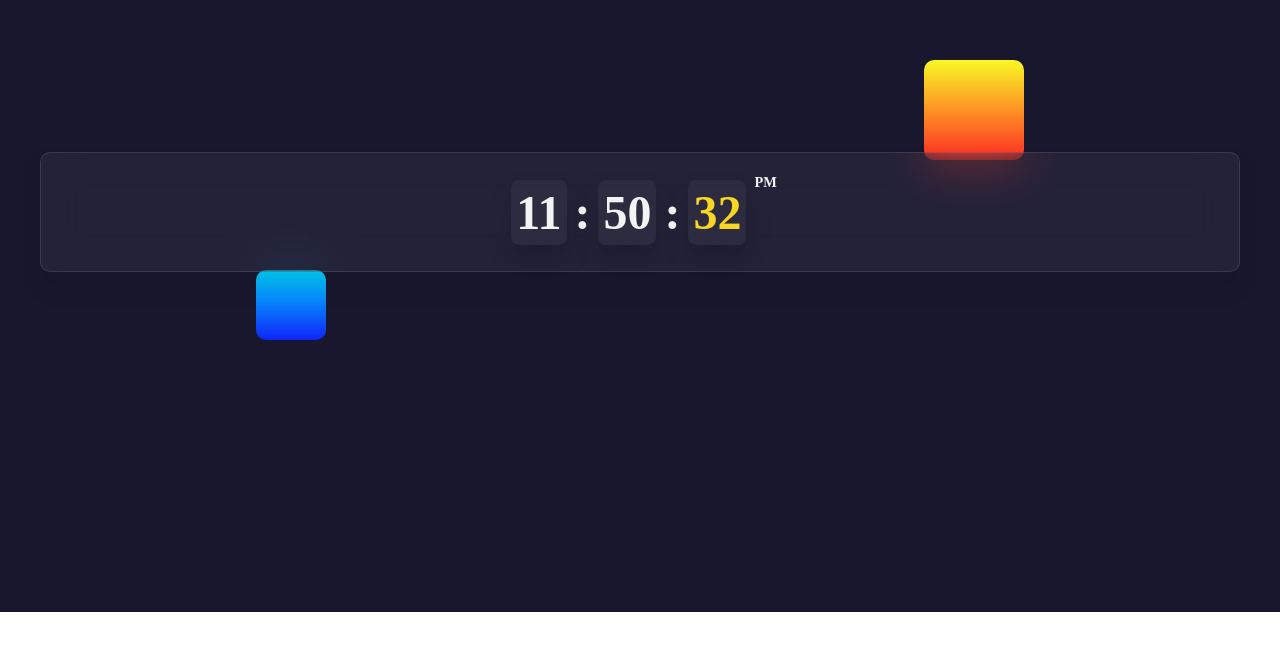
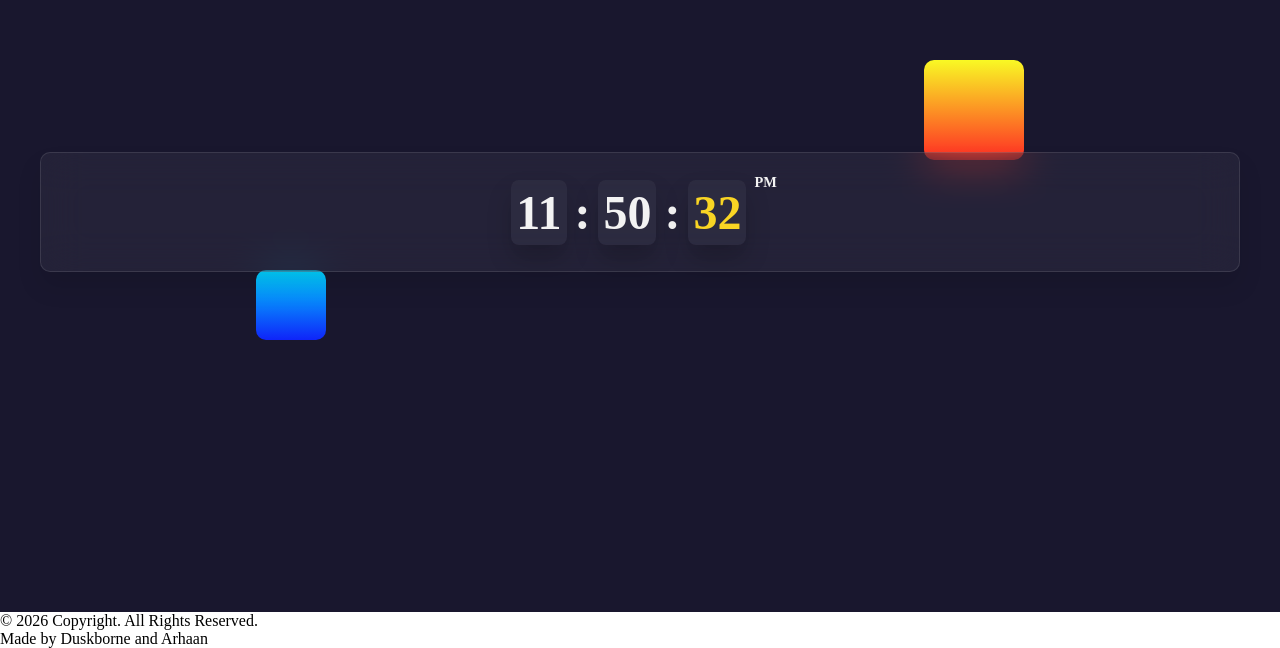
Before and after one commit to Duskborne-01/digital-clock, a plain HTML site: page index.html in a window 1280 px wide. Shown: the part 188-836 px from the top of the page. Before the commit the page ends 800 px from the top, so only its background shows below. Drawn offline with Linux system fonts and the light colour scheme.

Commit message:
Add footer with copyright and author details
Added footer with copyright information and authors.

```diff
--- a/index.html
+++ b/index.html
@@ -24,6 +24,13 @@
       </div>
     </section>
 
+    <footer>
+      <div class="right">
+        &copy; 2026 Copyright. All Rights Reserved. <br />
+        Made by <span>Duskborne</span> and <span>Arhaan</span>
+      </div>
+    </footer>
+
     <script src="./script.js"></script>
   </body>
 </html>
```
